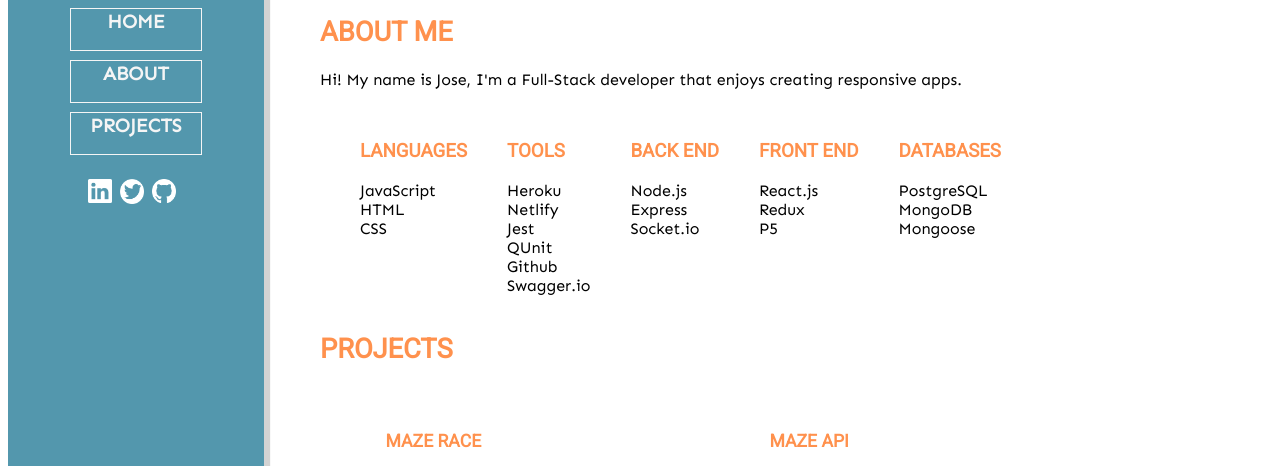
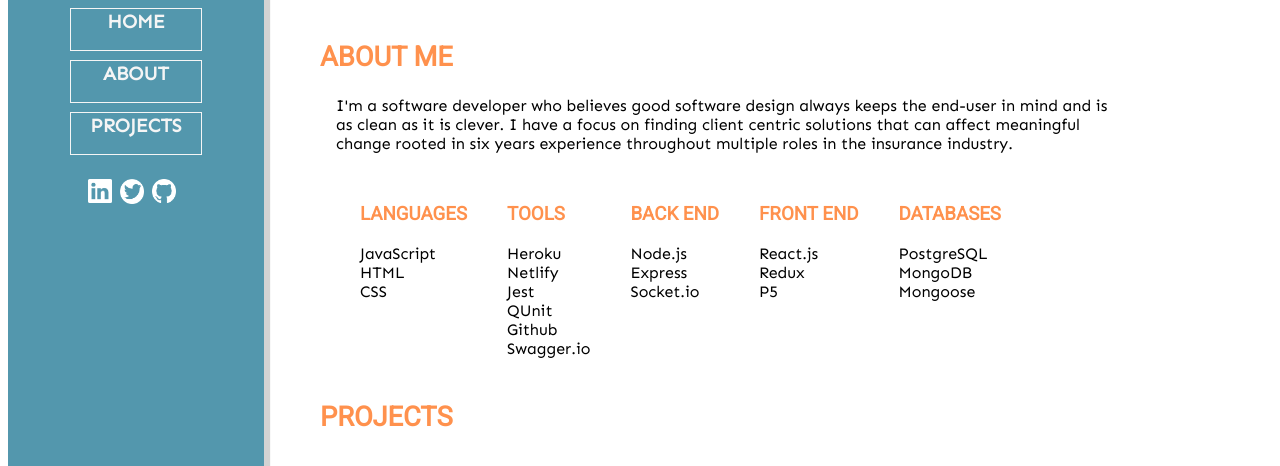
Before and after one commit to jaojeda/portfolio, a React app: page / in a window 1280 px wide. Shown: the part 215-681 px from the top of the page. Built offline with nearby package versions, Linux system fonts and the light colour scheme; grey boxes are pictures that could not be loaded; a web font is replaced by a local one.

Commit message:
css updates

```diff
--- a/src/components/About/About.css
+++ b/src/components/About/About.css
@@ -1,4 +1,7 @@
 .About {
+  p {
+    margin: 1em 10em 1em 1em;
+  }
   ul{
     display: flex;
     flex-direction: column;
--- a/src/components/About/About.js
+++ b/src/components/About/About.js
@@ -9,7 +9,7 @@
   return (
     <div className={styles.About} >
       <h1 id="about">ABOUT ME</h1>
-      <p>Hi! My name is Jose, I'm a Full-Stack developer that enjoys creating responsive apps.</p>
+      <p>I'm a software developer who believes good software design always keeps the end-user in mind and is as clean as it is clever. I have a focus on finding client centric solutions that can affect meaningful change rooted in six years experience throughout multiple roles in the insurance industry.</p>
       <div>
         <List arr={langArr} title={'LANGUAGES'} />
         <List arr={toolArr} title={'TOOLS'} />
--- a/src/components/App.css
+++ b/src/components/App.css
@@ -2,6 +2,7 @@
 
 
 .container {
+
   display: flex;
   flex-direction: row;
   width: 100%;
@@ -26,6 +27,7 @@
 
   h1 {
     font-size: 1.7rem;
+    margin-top: 1em;
   }
 
   h1, h3 {
--- a/src/components/Banner/Banner.css
+++ b/src/components/Banner/Banner.css
@@ -6,6 +6,7 @@
   overflow: hidden;
   font-family: 'Sen', sans-serif;
   color: #5397ad;
+  margin-bottom: 3em;
 
   h2 {
     font-size: 2.5em;
```
Also changed, not shown: 1 other file (tests, documents, lock files or other folders).
